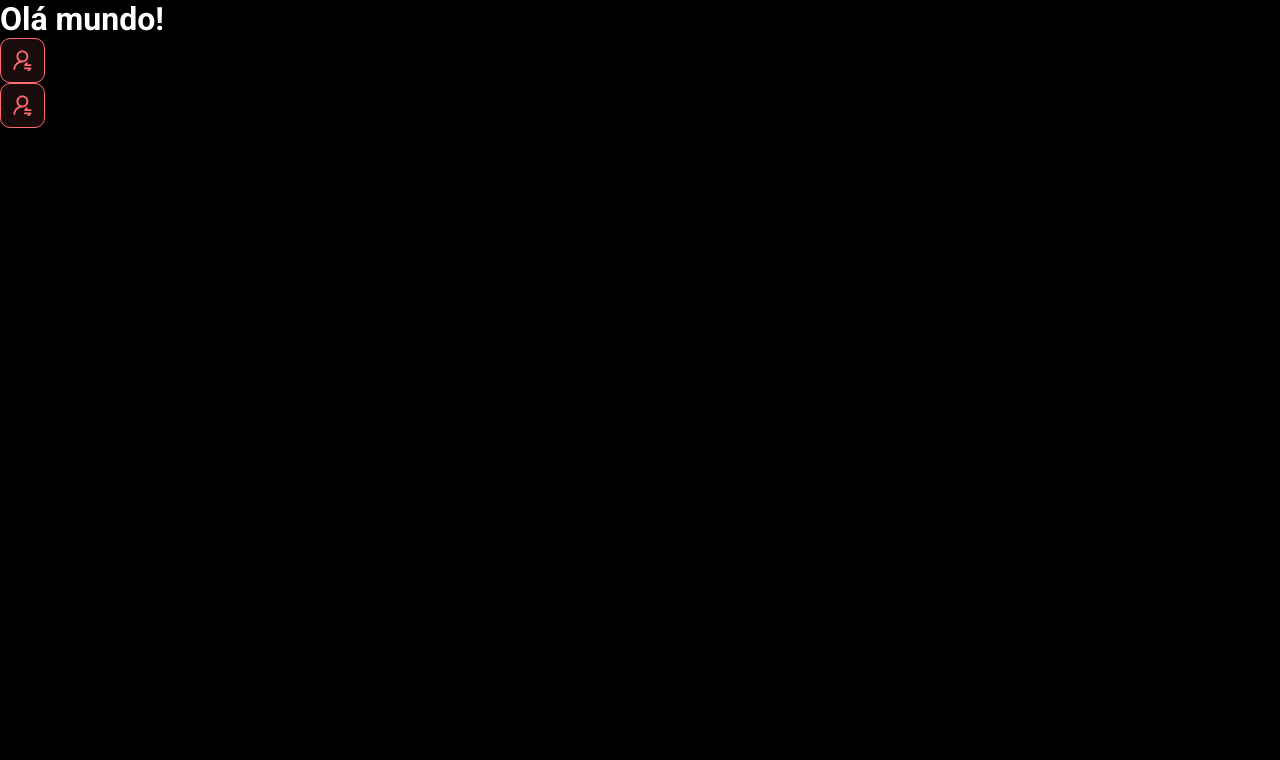
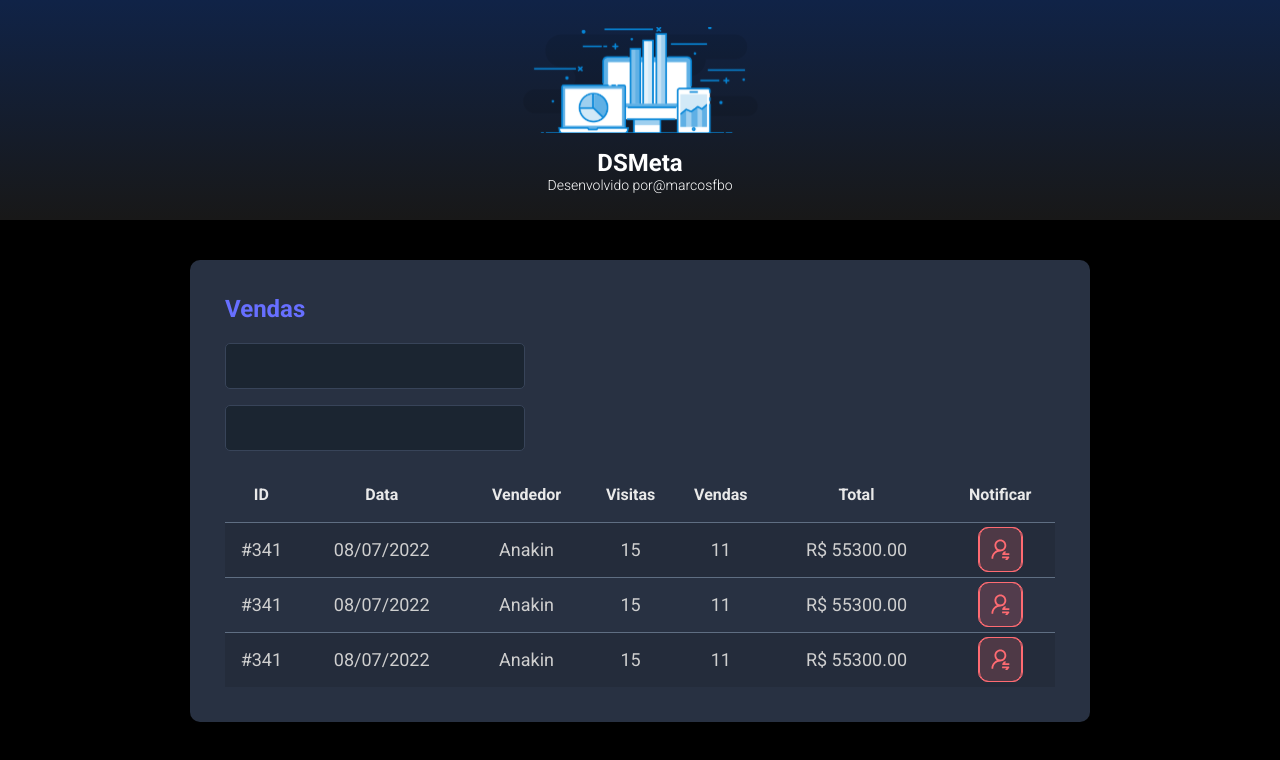
Before and after one commit to marcosfbo/dsmeta, a React (Vite) app in the folder frontend/: page / in a window 1280 px wide. Shown: the top 760 px of the page. Built offline with nearby package versions, Linux system fonts and the light colour scheme.

Commit message:
Outros componentes

```diff
--- a/frontend/src/App.tsx
+++ b/frontend/src/App.tsx
@@ -1,11 +1,17 @@
-import NotificationButton from "./components/NotificationButton"
+import Header from "./components/Header"
+import SalesCard from "./components/SalesCard"
 
 function App() {
   return (
     <>
-      <h1>Olá mundo!</h1>
-      <NotificationButton />
-      <NotificationButton />
+      <Header />
+      <main>
+        <section id="sales">
+          <div className="dsmeta-container">
+            <SalesCard />
+          </div>
+        </section>
+      </main>
     </>
   )
 }
--- /dev/null
+++ b/frontend/src/components/Header/index.tsx
@@ -0,0 +1,19 @@
+import logo from '../../assets/img/logo.svg'
+import './styles.css'
+
+function Header() {
+    return (
+        <header>
+            <div className="dsmeta-logo-container">
+                <img src={logo} alt="DSMeta" />
+                <h1>DSMeta</h1>
+                <p>
+                    Desenvolvido por
+                    <a href="https://www.instagram.com/marcosfbo">@marcosfbo</a>
+                </p>
+            </div>
+        </header>
+    )
+}
+
+export default Header
--- /dev/null
+++ b/frontend/src/components/Header/styles.css
@@ -0,0 +1,27 @@
+header {
+    background: linear-gradient(180deg, #102347 0%, #181818 100%);
+    height: 220px;
+    display: flex;
+    align-items: center;
+    justify-content: center;
+}
+
+.dsmeta-logo-container {
+    display: flex;
+    flex-direction: column;
+    align-items: center;
+}
+
+.dsmeta-logo-container img {
+    width: 235px;
+}
+
+.dsmeta-logo-container h1 {
+    margin-top: 15px;
+    font-size: 24px;
+}
+
+.dsmeta-logo-container p {
+    font-size: 14px;
+    font-weight: 300;
+}
--- /dev/null
+++ b/frontend/src/components/SalesCard/index.tsx
@@ -0,0 +1,85 @@
+import NotificationButton from '../NotificationButton'
+import './styles.css'
+
+function SalesCard() {
+    return (
+        <div className="dsmeta-card">
+            <h2 className="dsmeta-sales-title">Vendas</h2>
+            <div>
+                <div className="dsmeta-form-control-container">
+                    <input className="dsmeta-form-control" type="text" />
+                </div>
+                <div className="dsmeta-form-control-container">
+                    <input className="dsmeta-form-control" type="text" />
+                </div>
+            </div>
+
+            <div>
+                <table className="dsmeta-sales-table">
+                    <thead>
+                        <tr>
+                            <th className="show992">ID</th>
+                            <th className="show576">Data</th>
+                            <th>Vendedor</th>
+                            <th className="show992">Visitas</th>
+                            <th className="show992">Vendas</th>
+                            <th>Total</th>
+                            <th>Notificar</th>
+                        </tr>
+                    </thead>
+                    <tbody>
+                        <tr>
+                            <td className="show992">#341</td>
+                            <td className="show576">08/07/2022</td>
+                            <td>Anakin</td>
+                            <td className="show992">15</td>
+                            <td className="show992">11</td>
+                            <td>R$ 55300.00</td>
+                            <td>
+                                <div className="dsmeta-red-btn-container">
+                                    <div className="dsmeta-red-btn">
+                                        <NotificationButton />
+                                    </div>
+                                </div>
+                            </td>
+                        </tr>
+                        <tr>
+                            <td className="show992">#341</td>
+                            <td className="show576">08/07/2022</td>
+                            <td>Anakin</td>
+                            <td className="show992">15</td>
+                            <td className="show992">11</td>
+                            <td>R$ 55300.00</td>
+                            <td>
+                                <div className="dsmeta-red-btn-container">
+                                    <div className="dsmeta-red-btn">
+                                        <NotificationButton />
+                                    </div>
+                                </div>
+                            </td>
+                        </tr>
+                        <tr>
+                            <td className="show992">#341</td>
+                            <td className="show576">08/07/2022</td>
+                            <td>Anakin</td>
+                            <td className="show992">15</td>
+                            <td className="show992">11</td>
+                            <td>R$ 55300.00</td>
+                            <td>
+                                <div className="dsmeta-red-btn-container">
+                                    <div className="dsmeta-red-btn">
+                                        <NotificationButton />
+                                    </div>
+                                </div>
+                            </td>
+                        </tr>
+                    </tbody>
+
+                </table>
+            </div>
+
+        </div>
+    )
+}
+
+export default SalesCard
--- /dev/null
+++ b/frontend/src/components/SalesCard/styles.css
@@ -0,0 +1,97 @@
+.dsmeta-card {
+    background-color: #283142;
+    border-radius: 10px;
+    padding: 30px 10px;
+}
+
+.dsmeta-sales-title {
+    color: #676fff;
+    font-size: 24px;
+    margin-bottom: 20px;
+}
+
+.dsmeta-form-control-container {
+    margin-bottom: 16px;
+    max-width: 300px;
+}
+
+.dsmeta-form-control {
+    width: 100%;
+    height: 46px;
+    background-color: #1b2531;
+    border: 1px solid #384459;
+    border-radius: 5px;
+    color: #9aaabe;
+    padding: 0 20px;
+    font-size: 18px;
+}
+
+.dsmeta-sales-table {
+    width: 100%;
+    border-spacing: 0;
+    border-collapse: collapse;
+}
+
+.dsmeta-sales-table thead {
+    height: 55px;
+    font-size: 16px;
+    color: #e9e9e9;
+    font-weight: 700;
+}
+
+.dsmeta-sales-table tbody {
+    font-size: 14px;
+    font-weight: 400;
+    color: #cfcfcf;
+    text-align: center;
+}
+
+.dsmeta-sales-table tbody tr {
+    height: 74px;
+    border-top: 1px solid #5f6e82;
+}
+
+.dsmeta-sales-table tbody tr:hover>td {
+    background-color: #384459;
+}
+
+.dsmeta-sales-table tbody tr:nth-child(odd) {
+    background-color: #242c3b;
+}
+
+.dsmeta-red-btn-container {
+    display: flex;
+    justify-content: center;
+}
+
+.show576 {
+    display: none;
+}
+
+.show992 {
+    display: none;
+}
+
+@media (min-width: 576px) {
+    .show576 {
+        display: table-cell;
+    }
+
+    .dsmeta-card {
+        padding: 35px;
+    }
+
+    .dsmeta-sales-table tbody tr {
+        height: 55px;
+    }
+
+    .dsmeta-sales-table tbody {
+        font-size: 18px;
+    }
+}
+
+@media (min-width: 992px) {
+    .show992 {
+        display: table-cell;
+    }
+}
--- a/frontend/src/index.css
+++ b/frontend/src/index.css
@@ -20,40 +20,6 @@
   text-decoration: none;
 }
 
-header {
-  background: linear-gradient(180deg, #102347 0%, #181818 100%);
-  height: 220px;
-  display: flex;
-  align-items: center;
-  justify-content: center;
-}
-
-.dsmeta-logo-container {
-  display: flex;
-  flex-direction: column;
-  align-items: center;
-}
-
-.dsmeta-logo-container img {
-  width: 235px;
-}
-
-.dsmeta-logo-container h1 {
-  margin-top: 15px;
-  font-size: 24px;
-}
-
-.dsmeta-logo-container p {
-  font-size: 14px;
-  font-weight: 300;
-}
-
-.dsmeta-card {
-  background-color: #283142;
-  border-radius: 10px;
-  padding: 30px 10px;
-}
-
 .dsmeta-container {
   width: 100%;
   max-width: 900px;
@@ -63,95 +29,3 @@
 #sales {
   padding: 40px 10px;
 }
-
-.dsmeta-sales-title {
-  color: #676fff;
-  font-size: 24px;
-  margin-bottom: 20px;
-}
-
-.dsmeta-form-control-container {
-  margin-bottom: 16px;
-  max-width: 300px;
-}
-
-.dsmeta-form-control {
-  width: 100%;
-  height: 46px;
-  background-color: #1b2531;
-  border: 1px solid #384459;
-  border-radius: 5px;
-  color: #9aaabe;
-  padding: 0 20px;
-  font-size: 18px;
-}
-
-.dsmeta-sales-table {
-  width: 100%;
-  border-spacing: 0;
-  border-collapse: collapse;
-}
-
-.dsmeta-sales-table thead {
-  height: 55px;
-  font-size: 16px;
-  color: #e9e9e9;
-  font-weight: 700;
-}
-
-.dsmeta-sales-table tbody {
-  font-size: 14px;
-  font-weight: 400;
-  color: #cfcfcf;
-  text-align: center;
-}
-
-.dsmeta-sales-table tbody tr {
-  height: 74px;
-  border-top: 1px solid #5f6e82;
-}
-
-.dsmeta-sales-table tbody tr:hover > td {
-  background-color: #384459;
-}
-
-.dsmeta-sales-table tbody tr:nth-child(odd) {
-  background-color: #242c3b;
-}
-
-.dsmeta-red-btn-container {
-    display: flex;
-    justify-content: center;
-}
-
-.show576 {
-    display: none;
-}
-
-.show992 {
-    display: none;
-}
-
-@media (min-width: 576px) {
-    .show576 {
-        display: table-cell;
-    }
-
-    .dsmeta-card {
-        padding: 35px;
-    }
-
-    .dsmeta-sales-table tbody tr {
-        height: 55px;
-    }
-
-    .dsmeta-sales-table tbody {
-        font-size: 18px;
-    }
-}
-
-@media (min-width: 992px) {
-    .show992 {
-        display: table-cell;
-    }
-}
```
